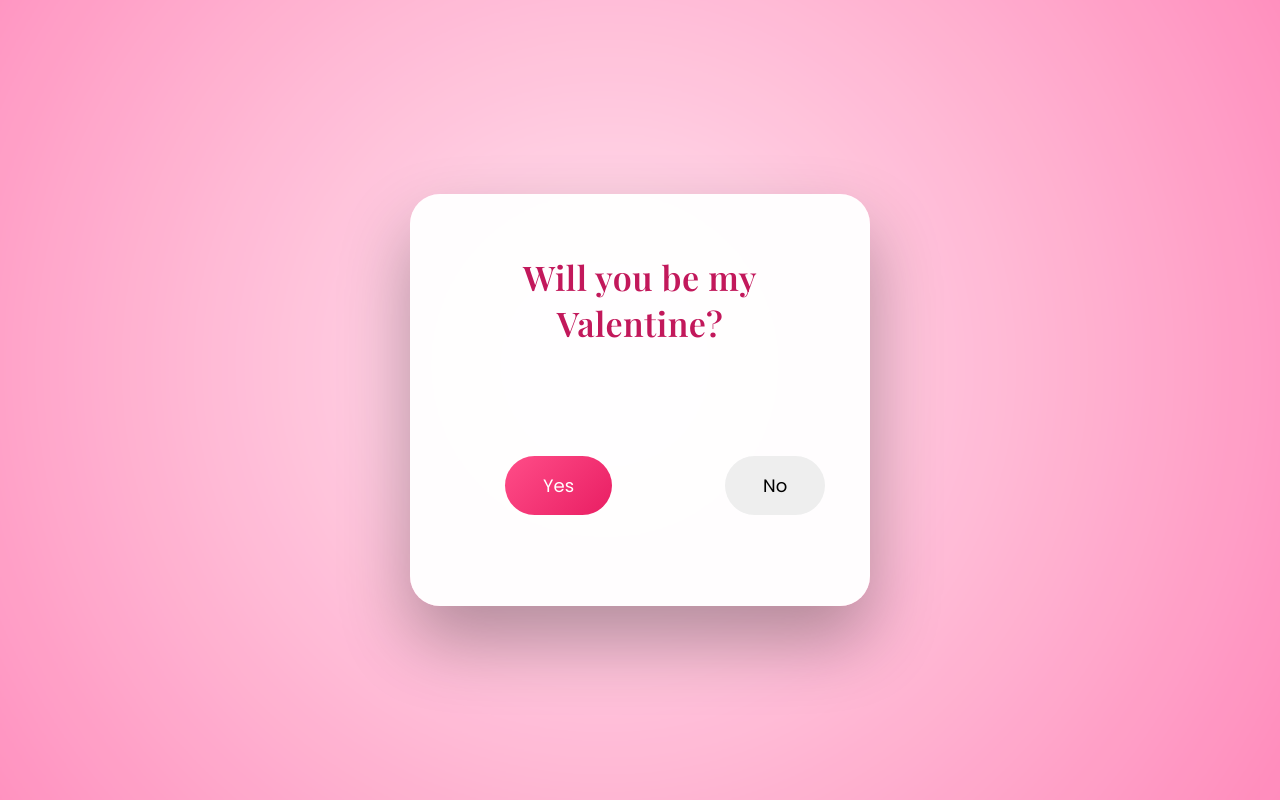
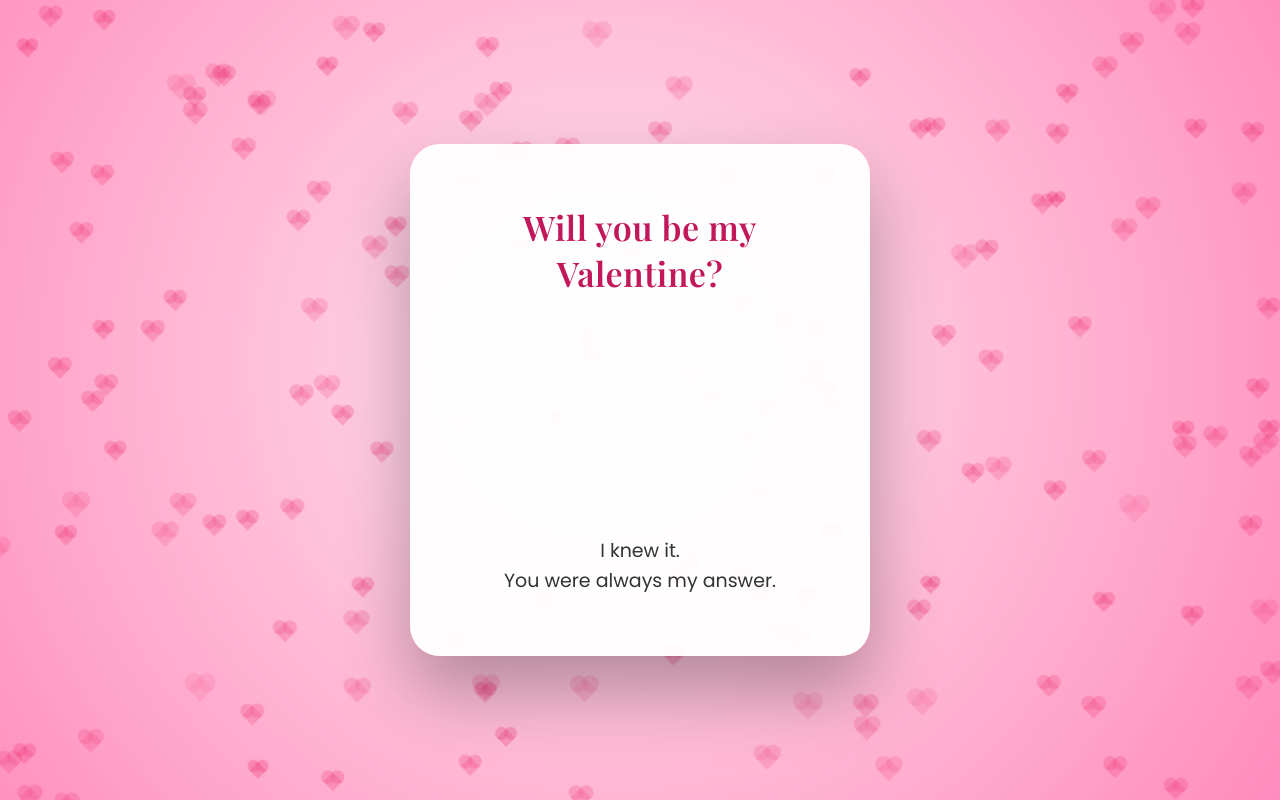
Before and after one commit to arjungokarna/Will-you-, a plain HTML site: page index.html in a window 1280 px wide. Both pictures are taken after a click on the button "Yes". Drawn offline with nearby package versions, Linux system fonts and the light colour scheme.

Commit message:
Update index.html

```diff
--- a/index.html
+++ b/index.html
@@ -170,3 +170,76 @@
     <div id="message">
       I knew it.<br>
       You were always my answer.
+    </div>
+  </div>
+
+  <!-- ADD FILE: blue.mp3 -->
+  <audio id="music" loop>
+    <source src="blue.mp3" type="audio/mpeg">
+  </audio>
+
+  <script>
+    const noBtn = document.getElementById("no");
+    const yesBtn = document.getElementById("yes");
+    const message = document.getElementById("message");
+    const music = document.getElementById("music");
+
+    /* IMPOSSIBLE NO BUTTON */
+    let panic = false;
+
+    document.addEventListener("mousemove", (e) => {
+      const rect = noBtn.getBoundingClientRect();
+      const cx = rect.left + rect.width / 2;
+      const cy = rect.top + rect.height / 2;
+      const dist = Math.hypot(e.clientX - cx, e.clientY - cy);
+
+      if (dist < 160 && !panic) {
+        panic = true;
+        startPanic();
+      }
+    });
+
+    function startPanic() {
+      const interval = setInterval(() => {
+        const x = Math.random() * (window.innerWidth - noBtn.offsetWidth);
+        const y = Math.random() * (window.innerHeight - noBtn.offsetHeight);
+        noBtn.style.left = x + "px";
+        noBtn.style.top = y + "px";
+      }, 70); // VERY FAST
+
+      setTimeout(() => {
+        clearInterval(interval);
+        panic = false;
+      }, 900);
+    }
+
+    /* YES CLICK */
+    yesBtn.addEventListener("click", () => {
+      message.style.display = "block";
+      yesBtn.style.display = "none";
+      noBtn.style.display = "none";
+      music.play();
+
+      // HEART EXPLOSION
+      for (let i = 0; i < 160; i++) {
+        setTimeout(createHeart, i * 8);
+      }
+    });
+
+    function createHeart() {
+      const heart = document.createElement("div");
+      heart.className = "heart";
+      heart.style.left = Math.random() * 100 + "vw";
+      heart.style.top = Math.random() * 100 + "vh";
+      heart.style.animationDuration = 4 + Math.random() * 4 + "s";
+      heart.style.setProperty("--x", Math.random());
+      heart.style.setProperty("--y", Math.random());
+      document.body.appendChild(heart);
+      setTimeout(() => heart.remove(), 9000);
+    }
+
+    setInterval(createHeart, 450);
+  </script>
+
+</body>
+</html>
```
